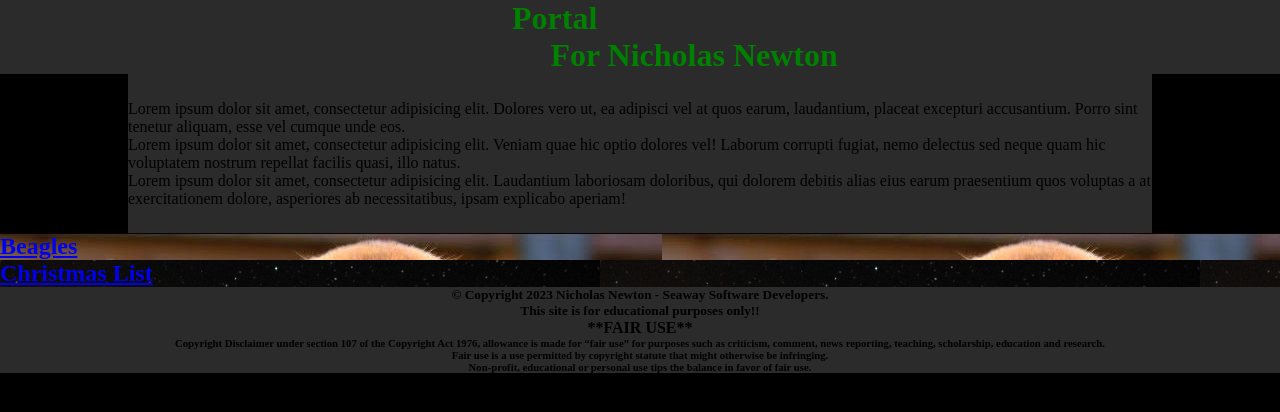
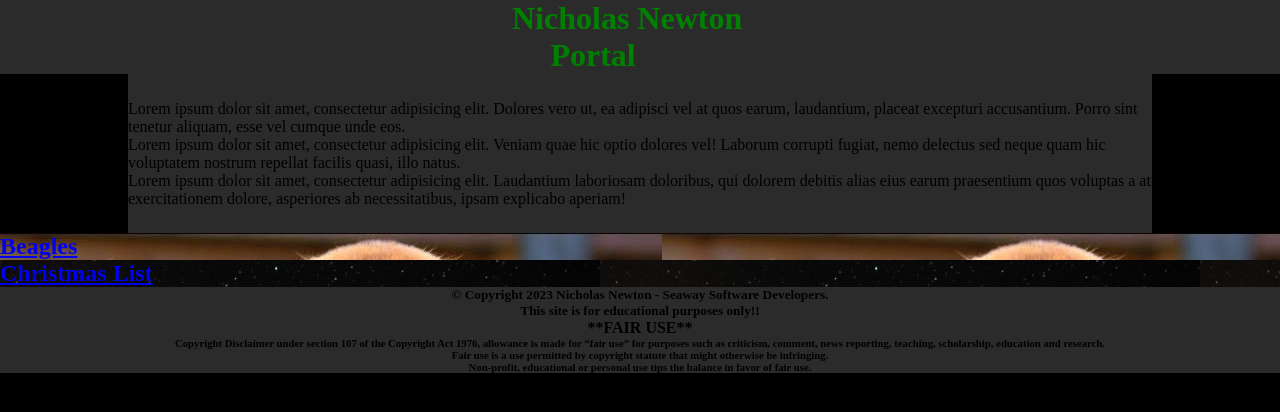
Before and after one commit to Seaway-Software-Development/portal-and-resume-Z4NC0RE, a plain HTML site: page index.html in a window 1280 px wide. Drawn offline with Linux system fonts and the light colour scheme.

Commit message:
fridays work

```diff
--- a/index.html
+++ b/index.html
@@ -3,13 +3,13 @@
 <head>
     <meta charset="UTF-8">
     <link rel="stylesheet" href="css/styles.css">
-    <title>Nicholas Newton Portal - Home Page</title>
+    <title>Nicholas Newton Portal</title>
 </head>
 
 <body>
     <header>
-        <h1>Portal</h1>
-        <h3>For Nicholas Newton</h3>
+        <h1>Nicholas Newton</h1>
+        <h3>Portal</h3>
     </header>
     <main>
 		<div id="container">
```
